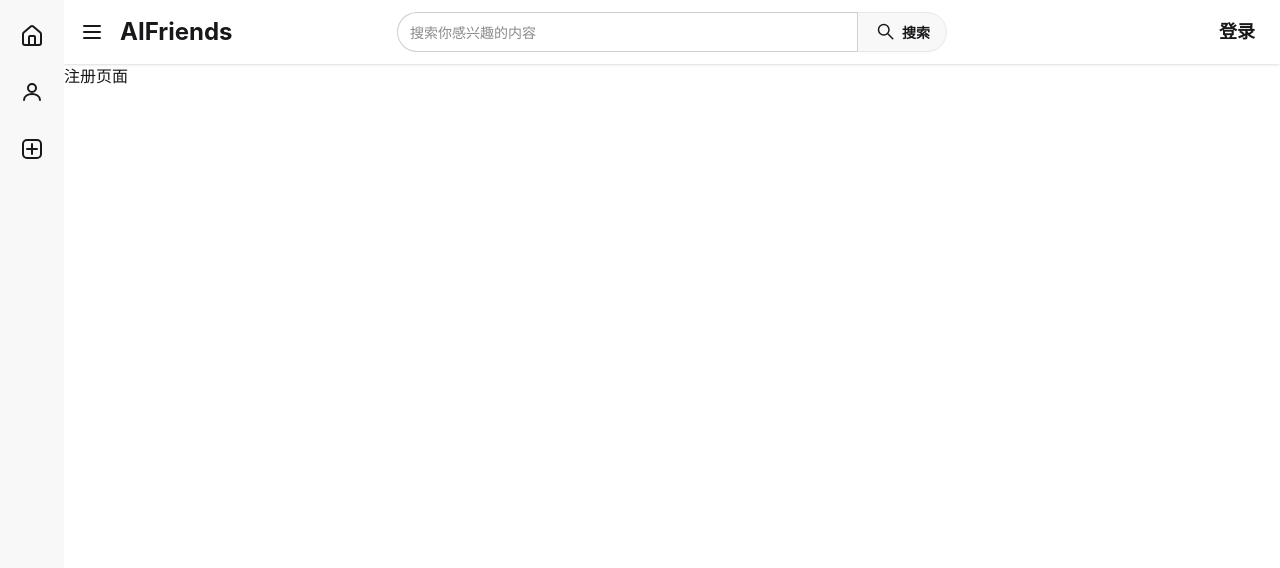
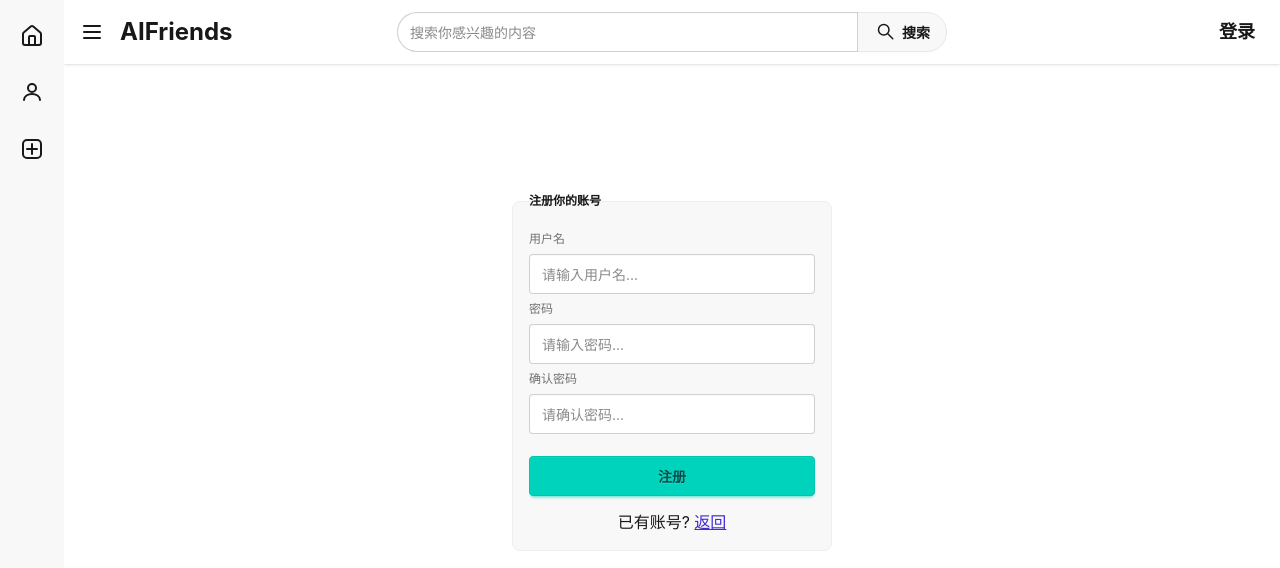
Before and after one commit to br1ent/AIFriends, a Vue app in the folder frontend/: page /user/account/register in a window 1280 px wide. Shown: the top 568 px of the page. Built offline with nearby package versions, Linux system fonts and the light colour scheme.

Commit message:
写完登录注册的前端页面

```diff
--- a/frontend/src/views/user/account/LoginIndex.vue
+++ b/frontend/src/views/user/account/LoginIndex.vue
@@ -3,7 +3,26 @@
 </script>
 
 <template>
-  登录页面
+  <div class="flex justify-center mt-30">
+    <fieldset class="fieldset bg-base-200 border-base-300 rounded-box w-xs border p-4">
+      <legend class="fieldset-legend">登录你的账号</legend>
+
+      <label class="label">用户名</label>
+      <input type="text" class="input" placeholder="请输入用户名..." />
+
+      <label class="label">密码</label>
+      <input type="password" class="input" placeholder="请输入密码..." />
+
+      <button class="btn btn-accent mt-4">登录</button>
+
+      <div class="text-center mt-2">
+        <span class="text-base">还没有账号? </span>
+        <router-link :to="{name: 'user-account-register-index'}" class="link link-primary">
+          <span class="text-base">立即注册</span>
+        </router-link>
+      </div>
+    </fieldset>
+  </div>
 </template>
 
 <style scoped>
--- a/frontend/src/views/user/account/RegisterIndex.vue
+++ b/frontend/src/views/user/account/RegisterIndex.vue
@@ -3,7 +3,29 @@
 </script>
 
 <template>
-  注册页面
+  <div class="flex justify-center mt-30">
+    <fieldset class="fieldset bg-base-200 border-base-300 rounded-box w-xs border p-4">
+      <legend class="fieldset-legend">注册你的账号</legend>
+
+      <label class="label">用户名</label>
+      <input type="text" class="input" placeholder="请输入用户名..." />
+
+      <label class="label">密码</label>
+      <input type="password" class="input" placeholder="请输入密码..." />
+
+      <label class="label">确认密码</label>
+      <input type="password" class="input" placeholder="请确认密码..." />
+
+      <button class="btn btn-accent mt-4">注册</button>
+
+      <div class="text-center mt-2">
+        <span class="text-base">已有账号? </span>
+        <router-link :to="{name: 'user-account-login-index'}" class="link link-primary">
+          <span class="text-base">返回</span>
+        </router-link>
+      </div>
+    </fieldset>
+  </div>
 </template>
 
 <style scoped>
```
